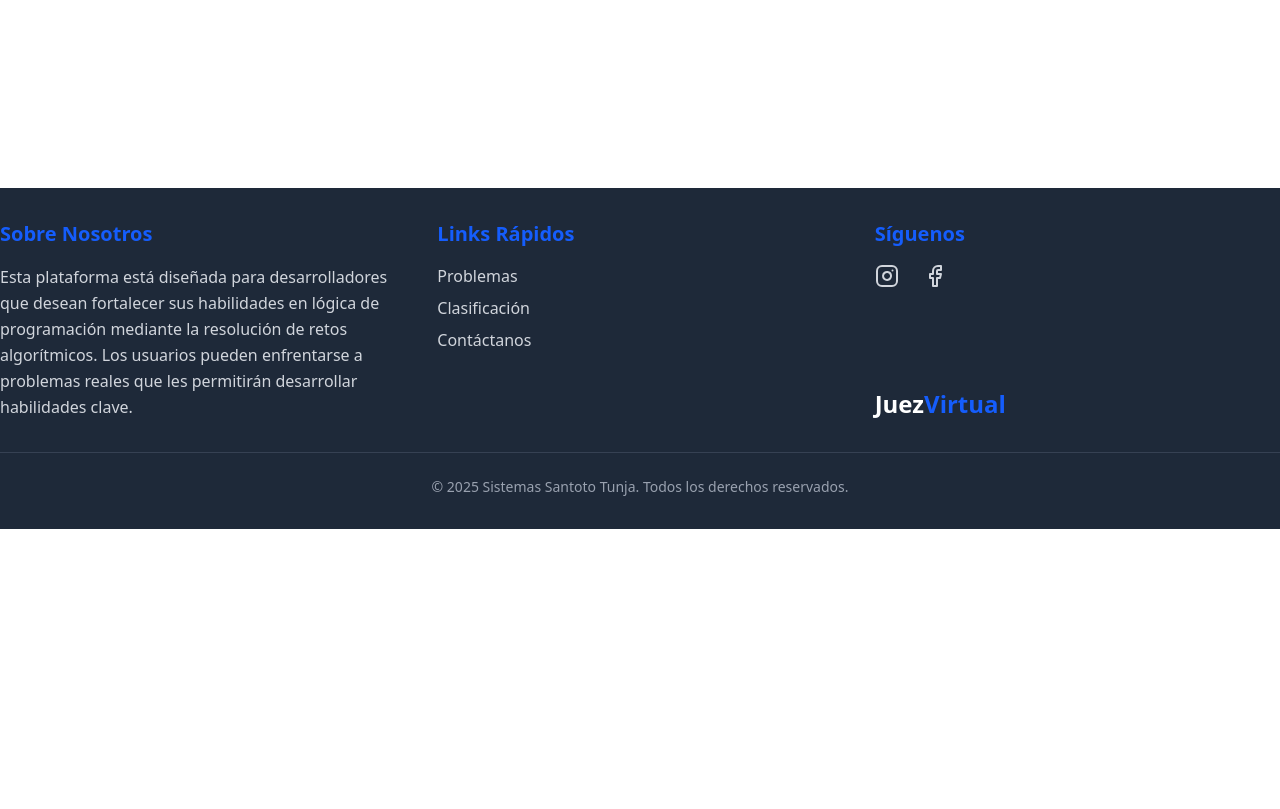
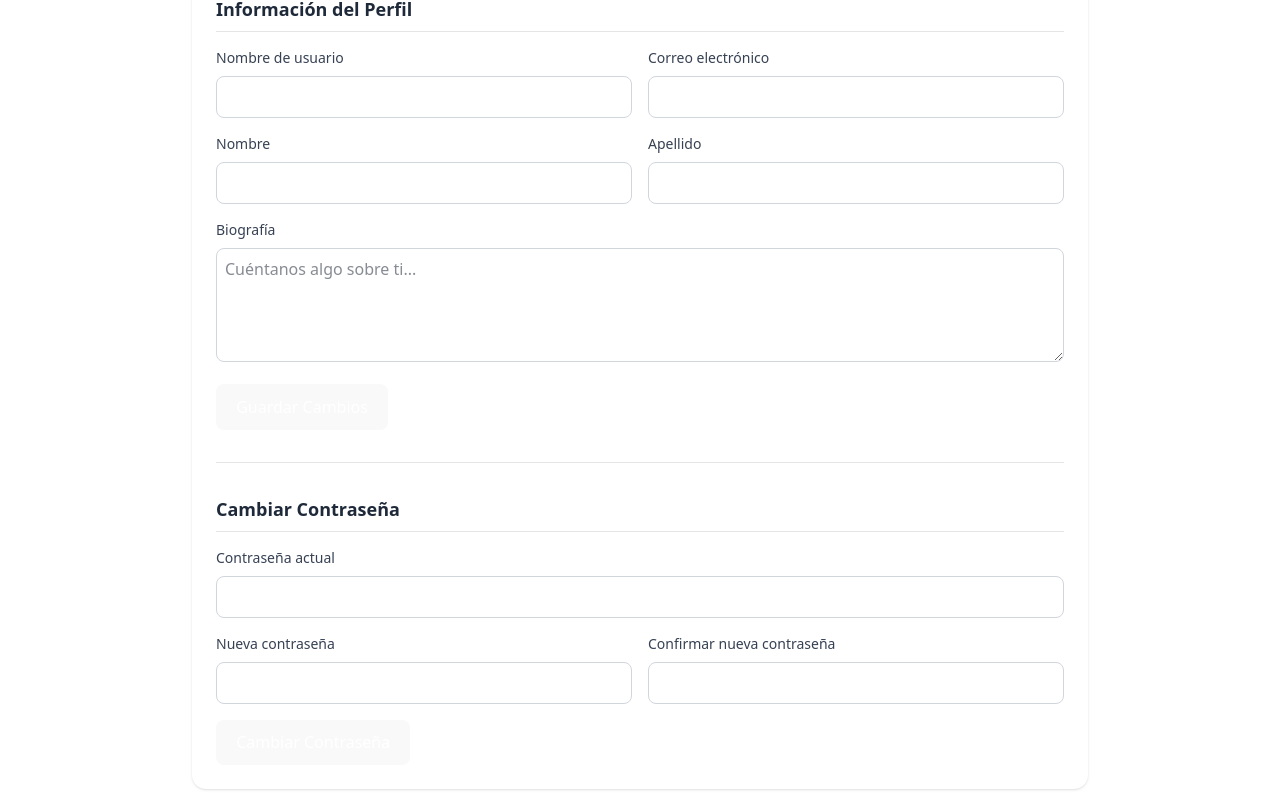
Before and after one commit to KendoTMJJ/front_juez, a React (Vite) app: page /edit-profile/1 in a window 1280 px wide. Shown: the part 271-1080 px from the top of the page. Before the commit the page ends 800 px from the top, so only its background shows below. Built offline with nearby package versions, Linux system fonts and the light colour scheme; no server answers.

Commit message:
Vista de editar perfil completa y funcionando

```diff
--- a/src/App.jsx
+++ b/src/App.jsx
@@ -14,6 +14,7 @@ import Register from "./pagesUsers/registerPage";
 import ProfilePage from "./pagesUsers/profilePage";
 import AdminPage from "./pagesUsers/adminPage";
 import Footer from "./components/Footer";
+import EditProfilePage from "./pagesUsers/EditProfilePage";
 
 function App() {
   return (
@@ -34,6 +35,7 @@ function App() {
           <Route path="/submissions" element={<SubmissionListPage />} />
           <Route path="/submissions/:id" element={<SubmissionDetailPage />} />
           <Route path="/rankings" element={<RankingsPage />} />
+          <Route path="/edit-profile/:id" element={<EditProfilePage />} />
         </Routes>
       </main>
       <Footer />
--- a/src/components/Navbar.jsx
+++ b/src/components/Navbar.jsx
@@ -1,7 +1,7 @@
 import { useState } from "react";
 import { Link, useNavigate } from "react-router-dom";
 import { Code, FileText, Menu, User, X, LogOut, Settings } from "lucide-react";
-import { logout } from "../servicesUsuarios/authService";
+import { isAdmin, logout } from "../servicesUsuarios/authService";
 
 export function Navbar() {
   const userData = JSON.parse(localStorage.getItem("userData"));
@@ -80,14 +80,14 @@ export function Navbar() {
                 <>
 
                 {/* Botón de Admin - Visible para todos los usuarios autenticados */}
-                  <button
+                  {isAdmin() &&(<button
                     onClick={() => navigate("/admin")}
                     className="flex items-center px-3 py-2 rounded-md text-white bg-red-600 hover:bg-red-700 transition-colors"
                     title="Panel de Administración"
                   >
                     <Settings className="h-4 w-4 mr-1" />
                     <span className="text-sm font-medium">Admin</span>
-                  </button>
+                  </button>)}
                   <button
                     onClick={() => navigate("/profile")}
                     className="p-1 rounded-full text-gray-500 hover:text-gray-700 focus:outline-none"
--- a/src/pagesUsers/EditProfilePage.jsx
+++ b/src/pagesUsers/EditProfilePage.jsx
@@ -1,4 +1,264 @@
-function EditProfilePage(){
+import { useNavigate, useParams } from "react-router-dom";
+import { getInfoUsers,  updateUserById, changeUserPassword } from "../services/apiUsers";
+import { useState, useEffect } from "react"
 
+function EditProfilePage() {
+  const { id } = useParams();
+  const navigate = useNavigate();
+
+  // State to manage form data
+  const [formData, setFormData] = useState({
+    username: "",
+    email: "",
+    firstName: "",
+    lastName: "",
+    bio: "",
+    password: "",
+    confirmPassword: "",
+    currentPassword: "",
+  });
+
+  const [loading, setLoading] = useState(true);
+  const [error, setError] = useState(null);
+  const [successMessage, setSuccessMessage] = useState("")
+
+  // Fetch user data when the component mounts or when the ID changes
+  useEffect(() => {
+    fetchUser();
+  }, [id]);
+
+  const fetchUser = async () => {
+    try {
+      setLoading(true);
+      setError(null)
+
+      const user = await getInfoUsers(id);
+
+      setFormData({
+        username: user.username || "",
+        email: user.email || "",
+        firstName: user.firstName || "",
+        lastName: user.lastName || "",
+        bio: user.bio || "",
+        password: "",
+        confirmPassword: "",
+        currentPassword: "",
+      });
+      setError(null);
+    } catch (err) {
+      console.error("Error fetching user:", err);
+      setError("Error al cargar los datos del usuario.");
+    } finally {
+      setLoading(false);
+    }
+  };
+
+  // Handle form submission
+  const handleChange = (e) => {
+    const { name, value, type, checked } = e.target;
+    setFormData({
+      ...formData,
+      [name]: type === "checkbox" ? checked : value,
+    });
+  };
+
+  // Handle profile update submission
+  const handleProfileSubmit = async (e) => {
+    e.preventDefault();
+    try {
+      await updateUserById(id, {
+        username: formData.username,
+        email: formData.email,
+        firstName: formData.firstName,
+        lastName: formData.lastName,
+        bio: formData.bio,
+      });
+      setSuccessMessage("Perfil actualizado correctamente.");
+    } catch (err) {
+      console.error("Error updating profile:", err);
+      setError("Error al actualizar el perfil.");
+    }
+  };
+
+  // Handle password change submission
+  const handlePasswordChange = async (e) => {
+    e.preventDefault();
+    if (formData.password !== formData.confirmPassword) {
+      setError("Las contraseñas no coinciden.");
+      return;
+    }
+    try {
+      await changeUserPassword(id, {
+        currentPassword: formData.currentPassword,
+        newPassword: formData.password,
+      });
+      setSuccessMessage("Contraseña actualizada correctamente.");
+      setFormData((prev) => ({
+        ...prev,
+        password: "",
+        confirmPassword: "",
+        currentPassword: "",
+      }));
+    } catch (err) {
+      console.error("Error changing password:", err);
+      setError("Error al cambiar la contraseña.");
+    }
+  };
+
+  if (loading) {
+    return (
+      <div className="text-center py-10">
+        <p className="text-gray-500">Cargando cambios...</p>
+      </div>
+    );
+  }
+
+  return (
+    <div className="max-w-4xl mx-auto p-6 bg-white shadow rounded-xl">
+      <div className="flex items-center justify-between mb-6">
+        <h1 className="text-2xl font-bold">Editar Perfil</h1>
+        <button onClick={() => navigate(-1)} className="text-gray-600 hover:text-gray-800 px-3 py-1 border rounded">
+          Volver
+        </button>
+      </div>
+
+      {error && <div className="bg-red-100 border border-red-400 text-red-700 px-4 py-3 rounded mb-4">{error}</div>}
+
+      {successMessage && (
+        <div className="bg-green-100 border border-green-400 text-green-700 px-4 py-3 rounded mb-4">
+          {successMessage}
+        </div>
+      )}
+
+      {/* Formulario de perfil */}
+      <form onSubmit={handleProfileSubmit} className="space-y-4 mb-8">
+        <h2 className="text-lg font-semibold text-gray-800 border-b pb-2">Información del Perfil</h2>
+
+        <div className="grid grid-cols-1 md:grid-cols-2 gap-4">
+          <div>
+            <label className="block text-sm font-medium text-gray-700 mb-1">Nombre de usuario</label>
+            <input
+              type="text"
+              name="username"
+              value={formData.username}
+              onChange={handleChange}
+              required
+              className="mt-1 p-2 w-full border border-gray-300 rounded-md focus:ring-blue-500 focus:border-blue-500"
+            />
+          </div>
+
+          <div>
+            <label className="block text-sm font-medium text-gray-700 mb-1">Correo electrónico</label>
+            <input
+              type="email"
+              name="email"
+              value={formData.email}
+              onChange={handleChange}
+              required
+              className="mt-1 p-2 w-full border border-gray-300 rounded-md focus:ring-blue-500 focus:border-blue-500"
+            />
+          </div>
+
+          <div>
+            <label className="block text-sm font-medium text-gray-700 mb-1">Nombre</label>
+            <input
+              type="text"
+              name="firstName"
+              value={formData.firstName}
+              onChange={handleChange}
+              required
+              className="mt-1 p-2 w-full border border-gray-300 rounded-md focus:ring-blue-500 focus:border-blue-500"
+            />
+          </div>
+
+          <div>
+            <label className="block text-sm font-medium text-gray-700 mb-1">Apellido</label>
+            <input
+              type="text"
+              name="lastName"
+              value={formData.lastName}
+              onChange={handleChange}
+              required
+              className="mt-1 p-2 w-full border border-gray-300 rounded-md focus:ring-blue-500 focus:border-blue-500"
+            />
+          </div>
+        </div>
+
+        <div>
+          <label className="block text-sm font-medium text-gray-700 mb-1">Biografía</label>
+          <textarea
+            name="bio"
+            value={formData.bio}
+            onChange={handleChange}
+            rows={4}
+            placeholder="Cuéntanos algo sobre ti..."
+            className="mt-1 p-2 w-full border border-gray-300 rounded-md focus:ring-blue-500 focus:border-blue-500"
+          />
+        </div>
+
+        <button
+          type="submit"
+          className="bg-blue-600 hover:bg-blue-700 text-white px-6 py-2 rounded-md font-medium transition-colors"
+        >
+          Guardar Cambios
+        </button>
+      </form>
+
+      <hr className="my-8" />
+
+      {/* Formulario de cambio de contraseña */}
+      <form onSubmit={handlePasswordChange} className="space-y-4">
+        <h2 className="text-lg font-semibold text-gray-800 border-b pb-2">Cambiar Contraseña</h2>
+
+        <div>
+          <label className="block text-sm font-medium text-gray-700 mb-1">Contraseña actual</label>
+          <input
+            type="password"
+            name="currentPassword"
+            value={formData.currentPassword}
+            onChange={handleChange}
+            required
+            className="mt-1 p-2 w-full border border-gray-300 rounded-md focus:ring-blue-500 focus:border-blue-500"
+          />
+        </div>
+
+        <div className="grid grid-cols-1 md:grid-cols-2 gap-4">
+          <div>
+            <label className="block text-sm font-medium text-gray-700 mb-1">Nueva contraseña</label>
+            <input
+              type="password"
+              name="password"
+              value={formData.password}
+              onChange={handleChange}
+              required
+              minLength={6}
+              className="mt-1 p-2 w-full border border-gray-300 rounded-md focus:ring-blue-500 focus:border-blue-500"
+            />
+          </div>
+
+          <div>
+            <label className="block text-sm font-medium text-gray-700 mb-1">Confirmar nueva contraseña</label>
+            <input
+              type="password"
+              name="confirmPassword"
+              value={formData.confirmPassword}
+              onChange={handleChange}
+              required
+              minLength={6}
+              className="mt-1 p-2 w-full border border-gray-300 rounded-md focus:ring-blue-500 focus:border-blue-500"
+            />
+          </div>
+        </div>
+
+        <button
+          type="submit"
+          className="bg-green-600 hover:bg-green-700 text-white px-6 py-2 rounded-md font-medium transition-colors"
+        >
+          Cambiar Contraseña
+        </button>
+      </form>
+    </div>
+  );
 }
+
 export default EditProfilePage;
--- a/src/pagesUsers/profilePage.jsx
+++ b/src/pagesUsers/profilePage.jsx
@@ -39,7 +39,11 @@ function ProfilePage() {
   };
 
   const handleEditProfile = () => {
-    navigate("/profile/edit");
+    if (userId) {
+    navigate(`/edit-profile/${userId}`);
+  } else {
+    setError("No se pudo obtener el ID del usuario");
+  }
   };
 
   if (loading) {
```
Also changed, not shown: src/services/apiUsers.js (+33 -2 lines).
